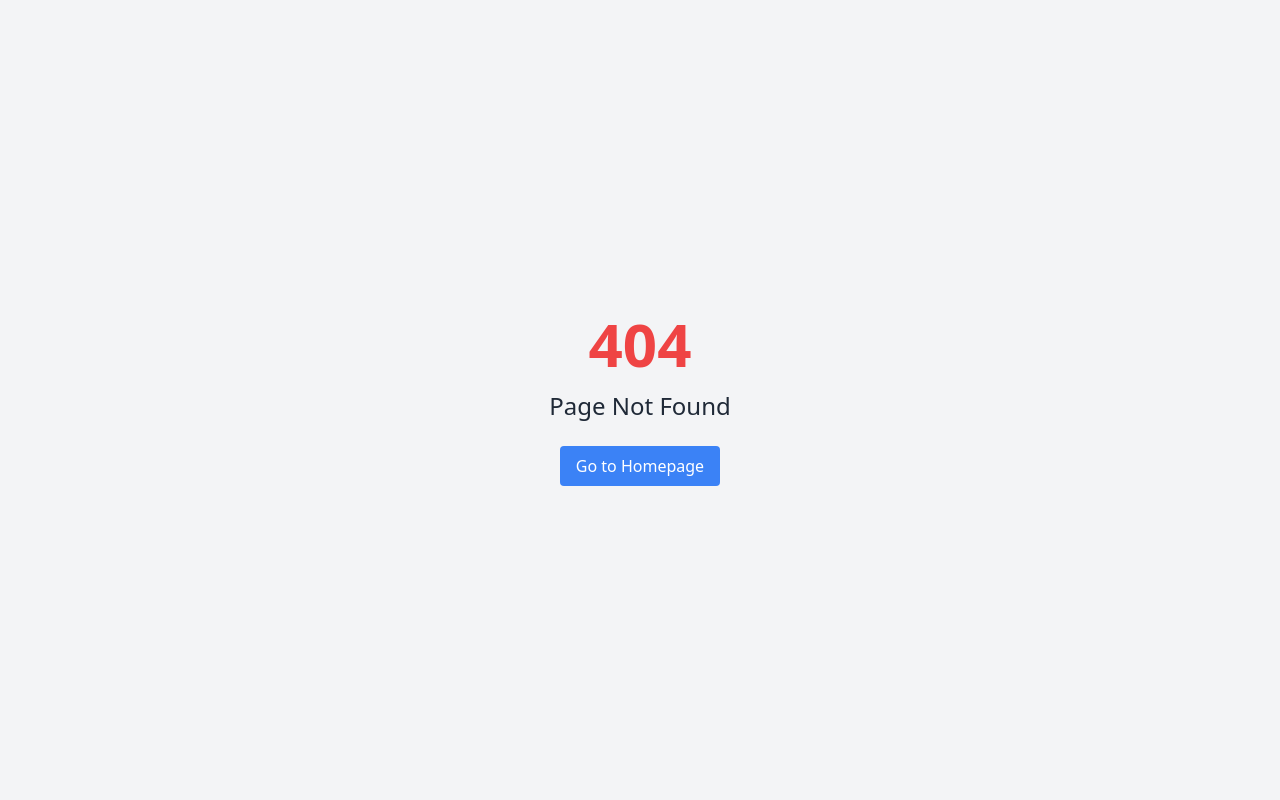
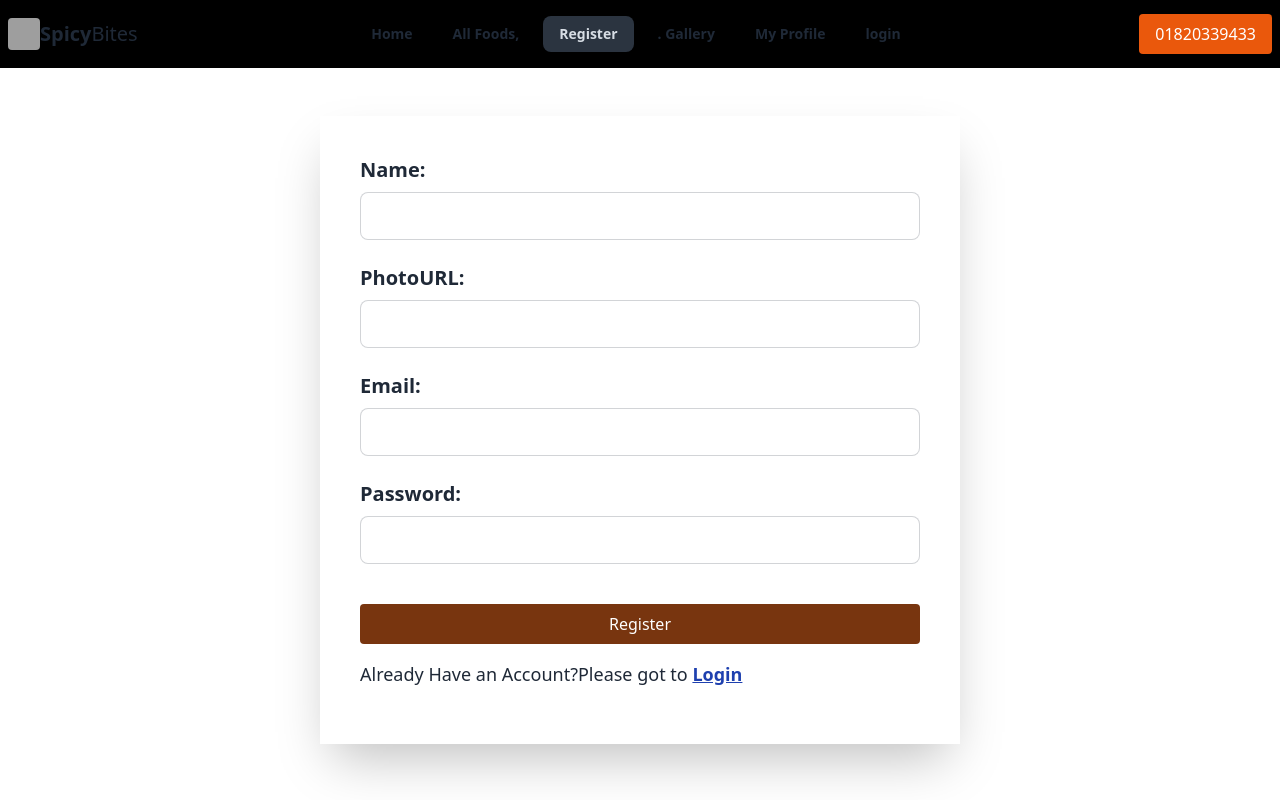
Before and after one commit to Jashimuddin123/spicybites-client-site, a React (Vite) app: page /register in a window 1280 px wide. Before the commit this address had no page. Built offline with nearby package versions, Linux system fonts and the light colour scheme; grey boxes are pictures that could not be loaded.

Commit message:
singup authentication done

```diff
--- a/package.json
+++ b/package.json
@@ -15,8 +15,11 @@
     "match-sorter": "^6.3.4",
     "react": "^18.3.1",
     "react-dom": "^18.3.1",
+    "react-hook-form": "^7.53.0",
+    "react-icons": "^5.3.0",
     "react-router-dom": "^6.26.2",
     "sort-by": "^1.2.0",
+    "sweetalert2": "^11.14.0",
     "swiper": "^11.1.14"
   },
   "devDependencies": {
--- a/src/AuthProvider/AuthProvider.jsx
+++ b/src/AuthProvider/AuthProvider.jsx
@@ -1,13 +1,24 @@
-import { createContext } from "react";
+import { createUserWithEmailAndPassword } from "firebase/auth";
+import { createContext, useState } from "react";
+import auth from "../Firebase/Firebase.config";
 
 
 export const AuthContext = createContext(null)
 
 
 const AuthProvider = ({children}) => {
+const [user, setUser] = useState(null);
 
+      // Create user / registation   function
+      const createUser = (email, password) =>{
+        // setLoading(true)
+        return  createUserWithEmailAndPassword(auth, email, password)
+     };
 
     const spicyInfo = {
+          user,
+          createUser,
+
 
     }
   return (
--- /dev/null
+++ b/src/Components/Login.jsx
@@ -0,0 +1,145 @@
+import { FaEye, FaEyeSlash } from "react-icons/fa";
+import { useContext, useState } from "react";
+import { useForm } from "react-hook-form";
+import { AuthContext } from "../AuthProvider/AuthProvider";
+import { Link } from "react-router-dom";
+import { FcGoogle } from "react-icons/fc";
+import { ImGithub } from "react-icons/im";
+import Swal from "sweetalert2";
+// import {Helmet} from "react-helmet";
+const Login = () => {
+  const { signInUser, googleLogin, githubLogin } = useContext(AuthContext);
+  const [passwordVisible, setPasswordVisible] = useState(false);
+
+  const {
+    register,
+    handleSubmit,
+    formState: { errors },
+  } = useForm();
+
+  const onSubmit = (data) => {
+    const { email, password } = data;
+    signInUser(email, password)
+      .then((result) => {
+        console.log(result.user);
+        Swal.fire({
+          icon: "success",
+          title: "Login Successful!",
+          text: "You have successfully logged in.",
+          showConfirmButton: false,
+          timer: 1500,
+        });
+        // Optionally, you can redirect the user after successful login
+        // history.push('/dashboard'); // Assuming you have history available
+      })
+      .catch((error) => {
+        console.log(error.message);
+        Swal.fire({
+          icon: "error",
+          title: "Login Failed",
+          text: error.message,
+          showConfirmButton: true,
+        });
+      });
+  };
+
+  const handleGoogleLogin = () => {
+    googleLogin()
+      .then((result) => {
+        console.log(result.user);
+      })
+      .catch((error) => {
+        console.log(error);
+      });
+  };
+
+  const handleGithubLogin = () => {
+    githubLogin()
+      .then((result) => {
+        console.log(result.user);
+      })
+      .catch((error) => {
+        console.log(error);
+      });
+  };
+
+  const togglePasswordVisibility = () => {
+    setPasswordVisible(!passwordVisible);
+  };
+
+  return (
+    <div>
+
+
+{/* <Helmet>
+  <title>
+    login
+  </title>
+</Helmet> */}
+
+      <div className="lg:w-2/4 md:w-2/4 mx-auto shadow-2xl p-10 mt-12">
+        <form onSubmit={handleSubmit(onSubmit)}>
+          <label className="text-xl font-semibold" htmlFor="email">
+            Email:
+          </label>
+          <br />
+          <input
+            className="input input-bordered w-full mt-2"
+            type="email"
+            id="email"
+            name="email"
+            placeholder="Write Your Email"
+            {...register("email", { required: true })}
+          />
+          {errors.email && <span className="text-lg text-red-800">This field is required</span>}
+          <br />
+          <br />
+
+          <div className="relative">
+            <label className="text-xl font-semibold" htmlFor="password">
+              Password:
+            </label>
+            <br />
+            <input
+              type={passwordVisible ? "text" : "password"}
+              name="password"
+              placeholder="Write Your Password"
+              className="input input-bordered w-full mt-2"
+              {...register("password", { required: true })}
+            />
+            <span className="absolute right-3 top-12 cursor-pointer" onClick={togglePasswordVisibility}>
+              {passwordVisible ? <FaEyeSlash /> : <FaEye />}
+            </span>
+            {errors.password && <span className="text-lg text-red-800">This field is required</span>}
+          </div>
+          <br />
+
+          <input
+            className="bg-purple-900 text-white rounded py-2 w-full mt-4"
+            type="submit"
+            value="Login"
+          />
+        </form>
+
+        <p className="my-4 text-lg">
+          If you do not register? please{" "}
+          <Link className="text-blue-800 underline font-semibold" to="/register">
+            Register
+          </Link>
+        </p>
+        <div className="flex gap-4">
+          <button className="px-8 py-2 rounded border flex items-center gap-4" onClick={handleGoogleLogin}>
+            <FcGoogle />
+            Sign in With Google
+          </button>
+          <button className="px-8 py-2 rounded border flex items-center gap-4" onClick={handleGithubLogin}>
+            <ImGithub />
+            Sign in With GitHub
+          </button>
+        </div>
+      </div>
+    </div>
+  );
+};
+
+export default Login;
--- a/src/Components/Navbar.jsx
+++ b/src/Components/Navbar.jsx
@@ -1,5 +1,5 @@
 
-import { Link, NavLink } from "react-router-dom";
+import {  NavLink } from "react-router-dom";
 
 const Navbar = () => {
 
@@ -19,6 +19,9 @@ const Navbar = () => {
       </li>
       <li className="mr-2 font-semibold text-md">
         <NavLink to="/mylist">My Profile</NavLink>
+      </li>
+      <li className="mr-2 font-semibold text-md">
+        <NavLink to="/login">login</NavLink>
       </li>
     </>
   );
--- /dev/null
+++ b/src/Components/Register.jsx
@@ -0,0 +1,139 @@
+import { Link } from "react-router-dom";
+import { useForm } from "react-hook-form";
+import { useContext, useState } from "react";
+import { AuthContext } from "../AuthProvider/AuthProvider";
+import Swal from "sweetalert2";
+
+const Register = () => {
+    const { createUser } = useContext(AuthContext);
+    const [registerError, setRegisterError] = useState("");
+  const {
+    register,
+    handleSubmit,
+    // watch,
+    formState: { errors },
+  } = useForm();
+
+  const onSubmit = (data) => {
+    console.log('onsubmit here',data);
+    const { email, password } = data;
+
+    createUser(email, password)
+    .then(result => {
+      console.log(result.user);
+      Swal.fire({
+        icon: 'success',
+        title: 'Registration Successful!',
+        text: 'User created successfully',
+        showConfirmButton: false,
+        timer: 1500
+      });
+    })
+    .catch(error => {
+      setRegisterError(error.message);
+      Swal.fire({
+        icon: 'error',
+        title: 'Registration Failed',
+        text: error.message,
+        showConfirmButton: true,
+      });
+    });
+
+  };
+
+    return (
+        <div>
+               {/* <Helmet>
+            <title>Register here</title>
+          </Helmet> */}
+          <div className="lg:w-2/4 md:w-2/4 mx-auto shadow-2xl p-10 mt-12">
+            <form onSubmit={handleSubmit(onSubmit)}>
+              <label className="text-xl font-semibold" htmlFor="email">
+                Name:
+              </label>
+              <br />
+              <input
+                className="input input-bordered w-full mt-2"
+                type="text"
+                id="name"
+                name="name"
+                {...register("name", { required: true })}
+                required
+              />
+                  {errors.name && <span>This field is required</span>}
+              <br />
+              <br />
+              <label className="text-xl font-semibold" htmlFor="email">
+                PhotoURL:
+              </label>
+              <br />
+              <input
+                className="input input-bordered w-full mt-2"
+                type="photo"
+                id="photo"
+                name="photo"
+                {...register("photo", { required: true })}
+                required
+              />
+               {errors.photo && <span>This field is required</span>}
+              <br />
+              <br />
+              <label className="text-xl font-semibold" htmlFor="email">
+                Email:
+              </label>
+              <br />
+              <input
+                className="input input-bordered w-full mt-2"
+                type="email"
+                id="email"
+                name="email"
+                {...register("email", { required: true })}
+                required
+              />
+                {errors.email && <span>This field is required</span>}
+              <br />
+              <br />
+
+              <label className="text-xl font-semibold" htmlFor="password">
+                Password:
+              </label>
+              <br />
+              <input
+                className="input input-bordered w-full mt-2"
+                type="password"
+                id="password"
+                name="password"
+                {...register("password", {
+                    required: true,
+                    minLength: {
+                      value: 8,
+                      message: "Password must be at least 8 characters long"
+                    },
+                    validate: {
+                      hasUpperCase: value =>
+                        /[A-Z]/.test(value) || "Password must contain at least one uppercase letter",
+                      hasLowerCase: value =>
+                        /[a-z]/.test(value) || "Password must contain at least one lowercase letter"
+                    }
+                  })}
+              />
+                {errors.password&& <span>This field is required</span>}
+              <br />
+              <br />
+
+              <button className="bg-amber-900 text-white rounded py-2 w-full mt-4">Register</button>
+              {registerError && <p className="text-red-500 mt-2">{registerError}</p>}
+            </form>
+
+            <p className="my-4 text-lg">
+              Already Have an Account?Please got to{" "}
+              <Link className="text-blue-800 underline font-semibold" to="/login">
+                Login
+              </Link>
+            </p>
+          </div>
+        </div>
+      );
+};
+
+export default Register;
```
Also changed, not shown: src/main.jsx (+10 -0 lines), 1 other file (tests, documents, lock files or other folders).
